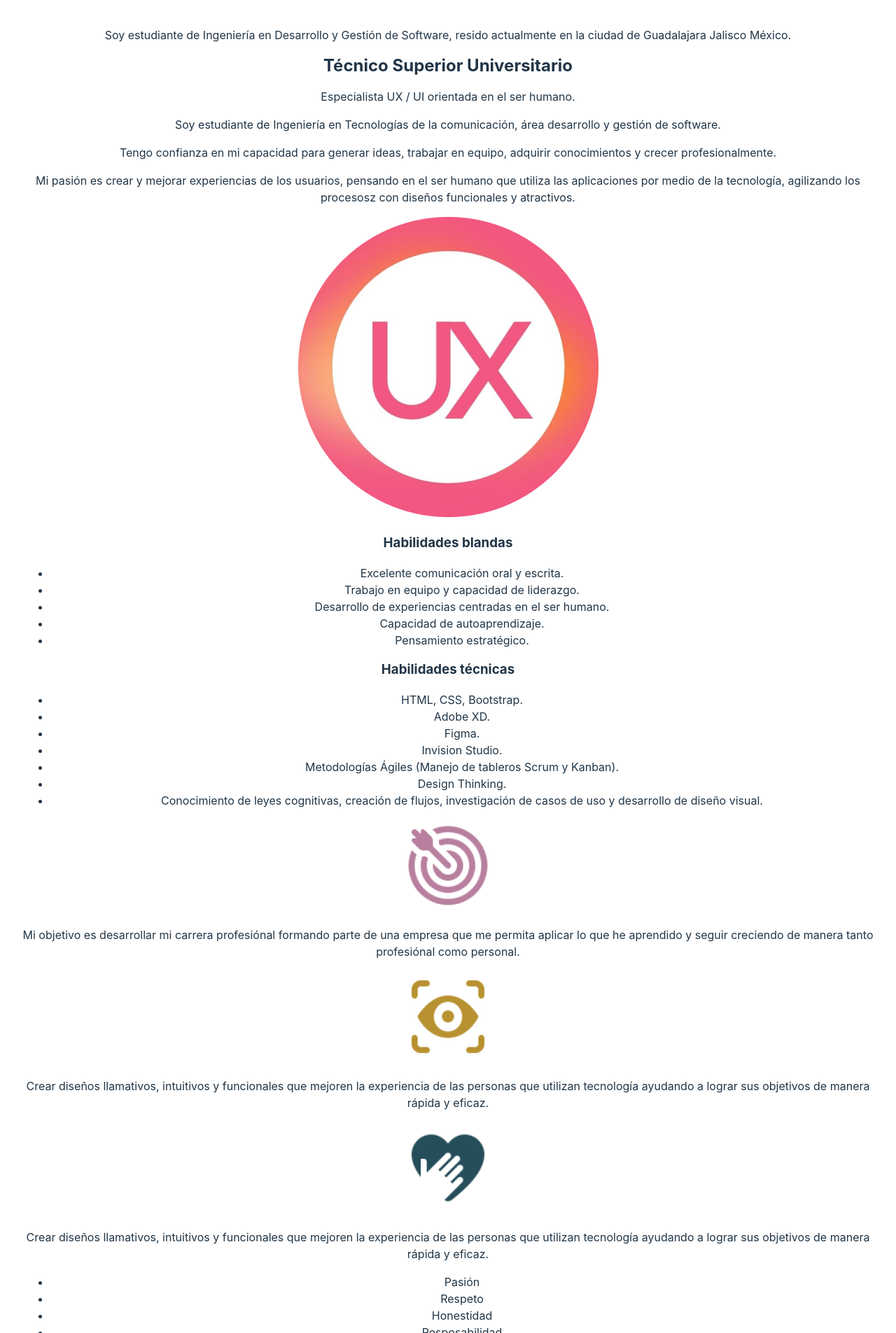
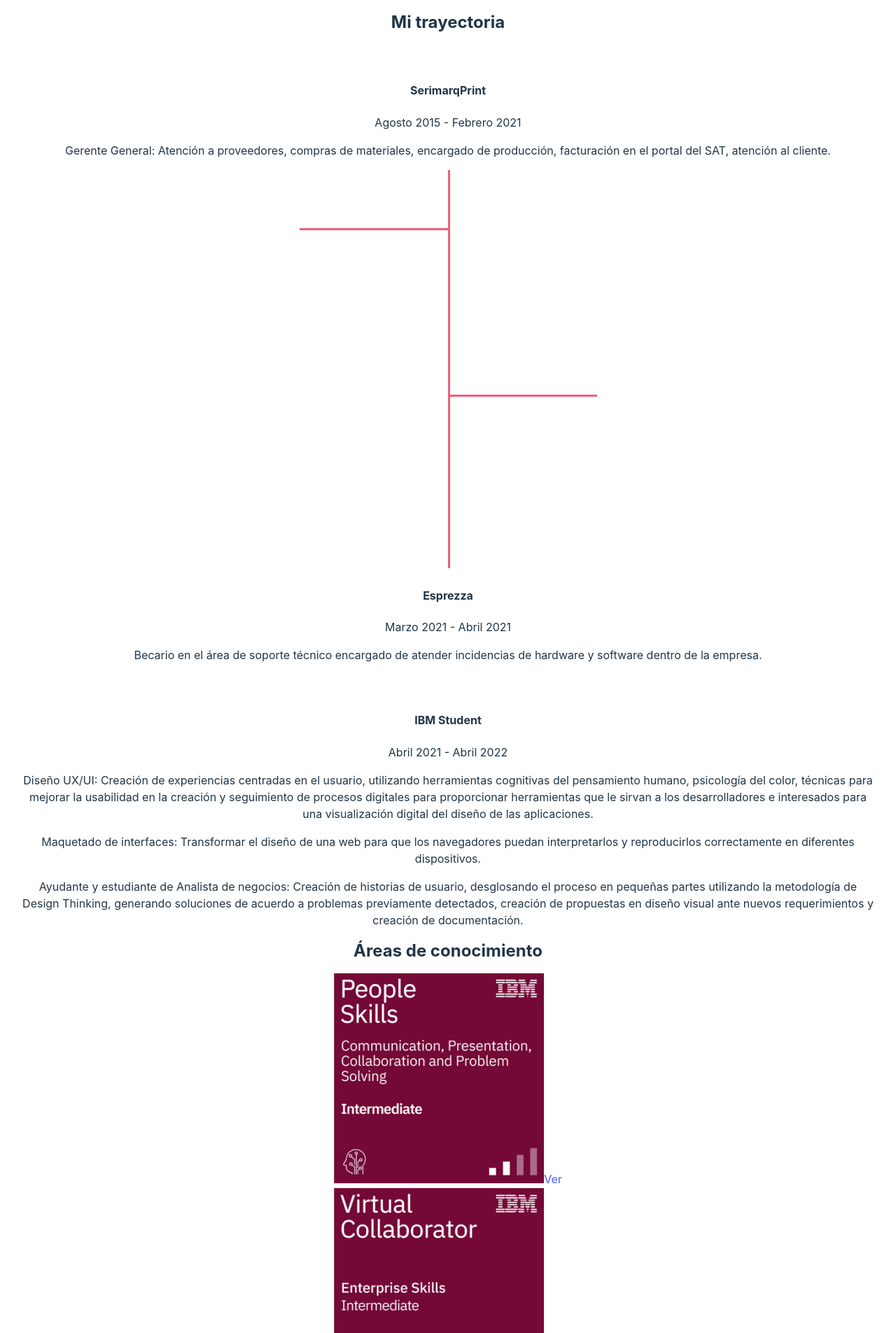
Before and after one commit to eduhsoto/spatania-react, a React (Vite) app: page /my-path in a window 1280 px wide. Before the commit this address led to /. Shown: the part 775-2680 px from the top of the page at 70% size. Built offline with nearby package versions, Linux system fonts and the light colour scheme.

Commit message:
page path and components

```diff
--- a/src/App.jsx
+++ b/src/App.jsx
@@ -1,7 +1,8 @@
 import { BrowserRouter, Navigate, Route, Routes } from "react-router-dom";
 import NavBar from "./components/NavBar";
 import "./App.css";
-import Home from "./pages/home";
+import Home from "./pages/Home";
+import Path from "./pages/Path";
 
 const App = () => {
   return (
@@ -9,8 +10,8 @@
       <NavBar />
       <Routes>
         <Route path="/" element={<Home />} />
-        {/* <Route path="/my-path" element={<Path />} />
-        <Route path="/portafolio" element={<Portafolio />} /> */}
+        <Route path="/my-path" element={<Path />} />
+        {/* <Route path="/portafolio" element={<Portafolio />} /> */}
         <Route path="*" element={<Navigate to="/" />} />
       </Routes>
     </BrowserRouter>
--- /dev/null
+++ b/src/components/path/Certificate.jsx
@@ -0,0 +1,10 @@
+const Certificate = ({img, link}) =>{
+    return (
+        <div class="certificate__group">
+            <img src={img} class="certificate__image" alt="certificate image"/>
+            <a class="certificate__link" target="_blank" href={link}>Ver</a>
+        </div>
+    )
+}
+
+export default Certificate;
--- /dev/null
+++ b/src/pages/Path.jsx
@@ -0,0 +1,97 @@
+import Head from "../components/Head";
+import Certificate from "../components/path/Certificate";
+
+const Path = () => {
+  return (
+    <>
+      <Head
+        img="../src/assets/path-image.png"
+        title="Mi trayectoria en el mundo laboral"
+        paragraph="Soy una persona creativa apasionada por crear experiencias que satisfagan las necesidades humanas al utilizar tecnología."
+      />
+      <section class="path__timeline">
+        <div class="container flex__columns">
+          <h2 class="title__grade">Mi trayectoria</h2>
+
+          <div class="card">
+            <div class="card__timeline timeline1">
+              <h4 class="name__bussines">SerimarqPrint</h4>
+              <p class="date__work">Agosto 2015 - Febrero 2021</p>
+              <p>
+                Gerente General: Atención a proveedores, compras de materiales,
+                encargado de producción, facturación en el portal del SAT,
+                atención al cliente.
+              </p>
+            </div>
+
+            <img
+              src="../src/assets/path-timeline.png"
+              alt="lines"
+              class="lines__path"
+            />
+
+            <div class="card__timeline timeline2">
+              <h4 class="name__bussines">Esprezza</h4>
+              <p class="date__work">Marzo 2021 - Abril 2021</p>
+              <p>
+                Becario en el área de soporte técnico encargado de atender
+                incidencias de hardware y software dentro de la empresa.
+              </p>
+            </div>
+          </div>
+
+          <div class="card__timeline timeline3">
+            <h4 class="name__bussines">IBM Student</h4>
+            <p class="date__work">Abril 2021 - Abril 2022</p>
+            <p>
+              Diseño UX/UI: Creación de experiencias centradas en el usuario,
+              utilizando herramientas cognitivas del pensamiento humano,
+              psicología del color, técnicas para mejorar la usabilidad en la
+              creación y seguimiento de procesos digitales para proporcionar
+              herramientas que le sirvan a los desarrolladores e interesados
+              para una visualización digital del diseño de las aplicaciones.
+            </p>
+            <p>
+              Maquetado de interfaces: Transformar el diseño de una web para que
+              los navegadores puedan interpretarlos y reproducirlos
+              correctamente en diferentes dispositivos.
+            </p>
+            <p>
+              Ayudante y estudiante de Analista de negocios: Creación de
+              historias de usuario, desglosando el proceso en pequeñas partes
+              utilizando la metodología de Design Thinking, generando soluciones
+              de acuerdo a problemas previamente detectados, creación de
+              propuestas en diseño visual ante nuevos requerimientos y creación
+              de documentación.
+            </p>
+          </div>
+        </div>
+      </section>
+      <section>
+        <div class="container flex__columns">
+          <h2 class="title__grade">Áreas de conocimiento</h2>
+          <div id="certificate" class="certificates__row">
+            <Certificate
+              img="../src/assets/certificate-ibm-1.jpg"
+              link="https://www.credly.com/badges/a8745ec5-4224-4c71-ac24-95948db4ab74?source=linked_in_profile"
+            ></Certificate>
+            <Certificate
+              img="../src/assets/certificate-ibm-2.jpg"
+              link="https://www.credly.com/badges/0684844f-1065-4de0-93a5-6455c8ab0a8e?source=linked_in_profile"
+            ></Certificate>
+            <Certificate
+              img="../src/assets/certificate-ibm-3.jpg"
+              link="https://www.credly.com/badges/4750689b-f467-45a8-b877-adbe3d807677?source=linked_in_profile"
+            ></Certificate>
+            <Certificate
+              img="../src/assets/certificate-ibm-4.png"
+              link="https://www.credly.com/badges/383741cb-3c1c-42ff-8a24-3f7b332717b2?source=linked_in_profile"
+            ></Certificate>
+          </div>
+        </div>
+      </section>
+    </>
+  );
+};
+
+export default Path;
```
